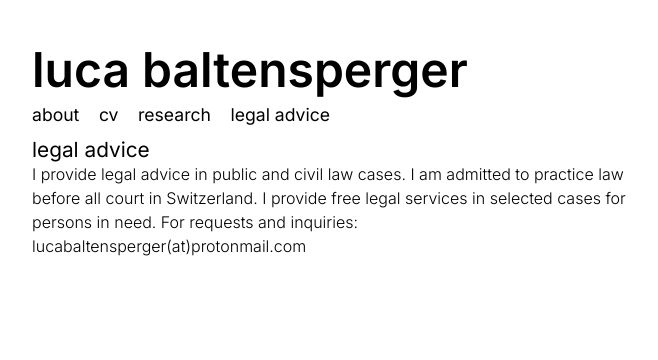
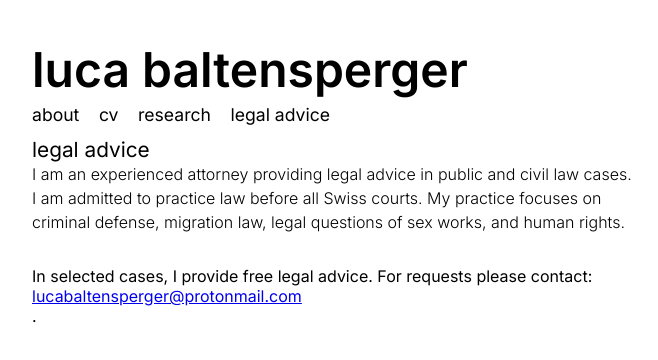
Before and after one commit to luca-balti/luca-balti.github.io, a plain HTML site: page legaladvice.html in a window 1280 px wide. Shown: the whole page, without its empty margins (208-866 px from the left). Drawn offline with Linux system fonts and the light colour scheme.

Commit message:
Update legaladvice.html

```diff
--- a/legaladvice.html
+++ b/legaladvice.html
@@ -67,8 +67,13 @@
       <a href="legaladvice.html">legal advice</a>
     </nav>
     <h2>legal advice</h2>
-    <p>I provide legal advice in public and civil law cases. I am admitted to practice law before all court in Switzerland.
-    I provide free legal services in selected cases for persons in need. For requests and inquiries: lucabaltensperger(at)protonmail.com
+    <p>I am an experienced attorney providing legal advice in public and civil law cases. I am admitted to practice law before all Swiss courts.
+      My practice focuses on criminal defense, migration law, legal questions of sex works, and human rights.
+    </p>
+    </p>
+    In selected cases, I provide free legal advice. For requests please contact:
+    <a href="mailto:lucabaltensperger@protonmail.com">lucabaltensperger@protonmail.com</a>.
+
     </p>
   </div>
 </body>
```
